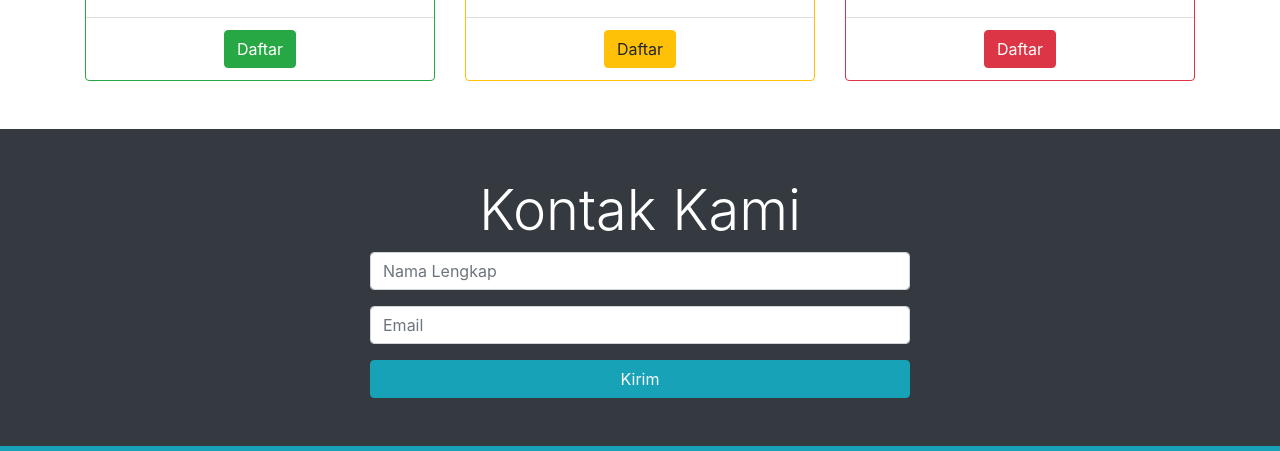
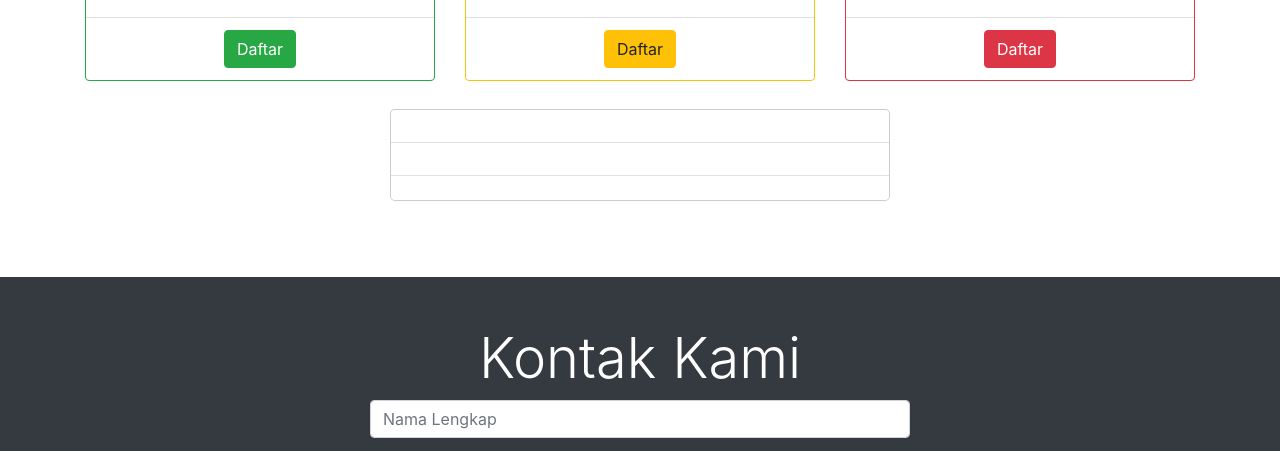
Before and after one commit to Ariefsetiawan900/Example-bootsrap, a plain HTML site: page index.html in a window 1280 px wide. Shown: the part 2523-2974 px from the top of the page. Drawn offline with Linux system fonts and the light colour scheme.

Commit message:
bootstrap component modal dimulai

```diff
--- a/index.html
+++ b/index.html
@@ -303,6 +303,21 @@
           </div>
         </div>
       </div>
+      <!-- modal -->
+      <div class="modal fade" id="daftar" tab-index="1" aria-labelledby="daftarLabel" aria-hidden="true"></div>
+      <div class="modal-dialog" role="document">
+        <div class="modal-content">
+          <div class="modal-header">
+
+          </div>
+          <div class="modal-body">
+
+          </div>
+          <div class="modal-footer">
+
+          </div>
+        </div>
+      </div>
     </div>
   </section>
 
```
